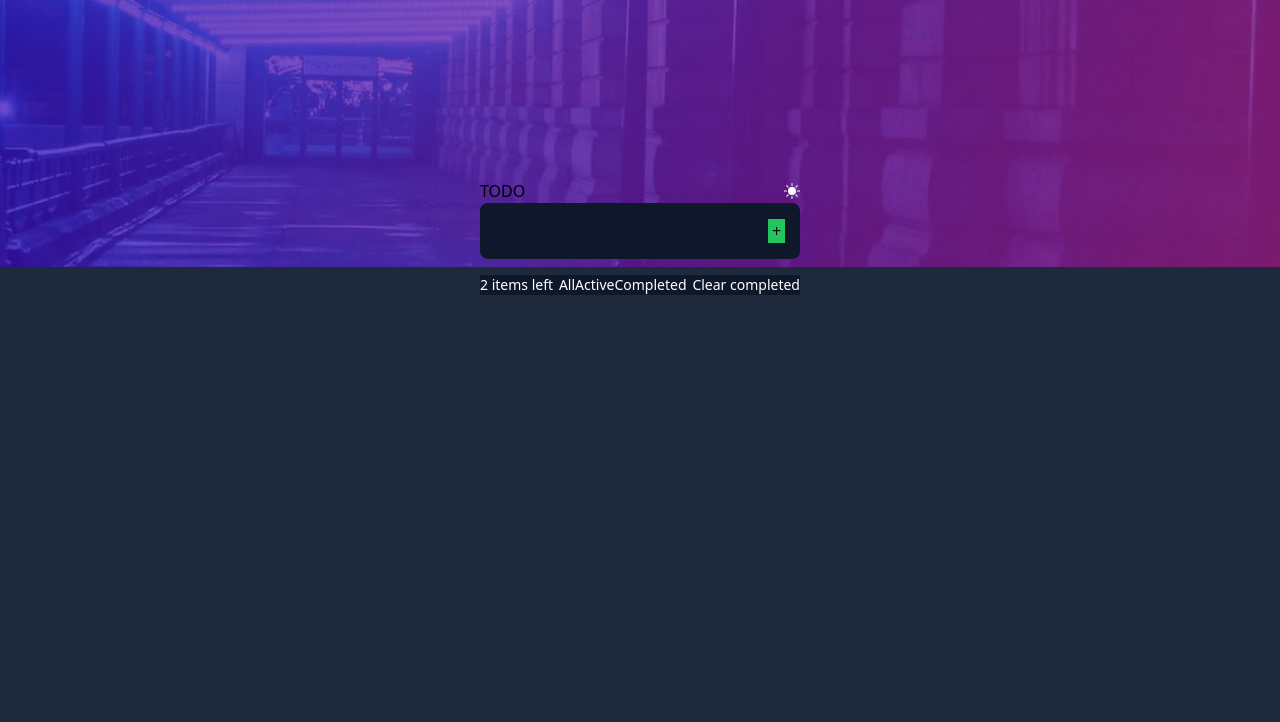
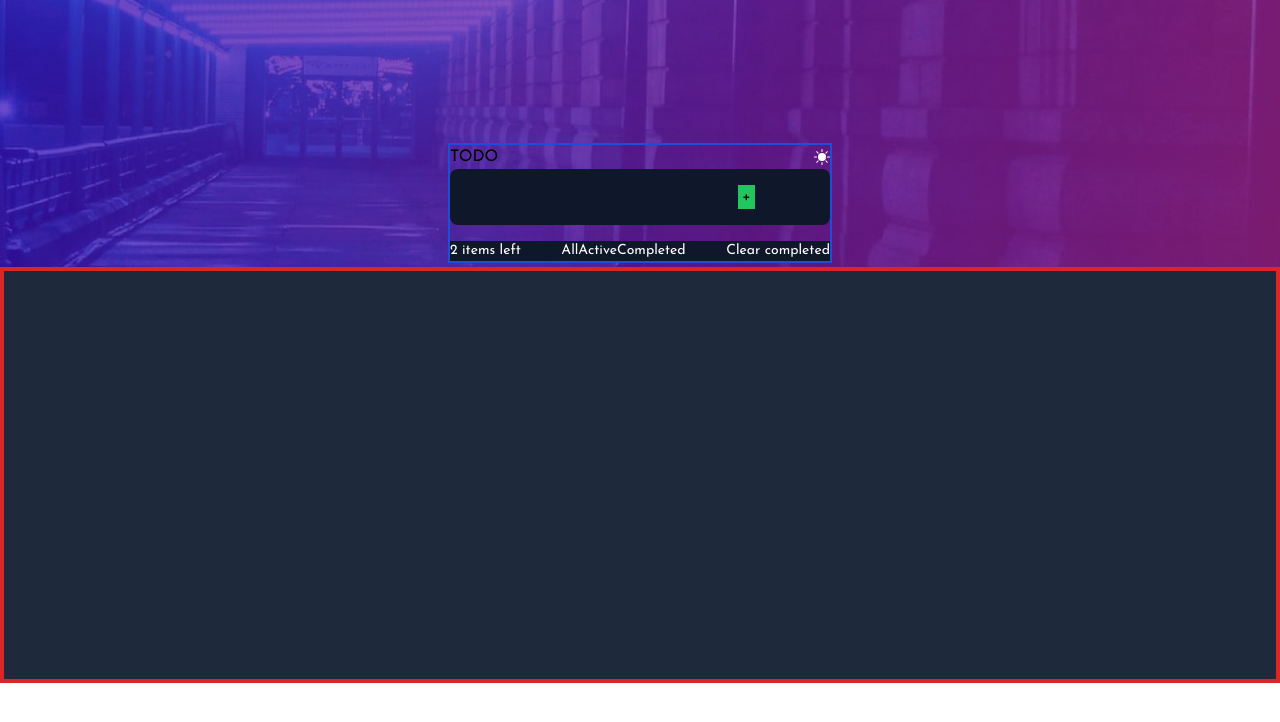
Before and after one commit to WilsonTomisin/todo-app-challenge, a React (Create React App) app: page / in a window 1280 px wide. Shown: the top 722 px of the page. Built offline with nearby package versions, Linux system fonts and the light colour scheme; the HTML template or start-up script is replaced by a standard one.

Commit message:
fixed the postioning problem

```diff
--- a/src/App.js
+++ b/src/App.js
@@ -1,4 +1,5 @@
 import React from 'react';
+import './styles/App.css';
 import darkImg from './images/bg-desktop-dark.jpg'
 import lightImg from './images/bg-desktop-light.jpg'
 import { Todo } from './components/Todo';
@@ -12,9 +13,10 @@ const App = () => {
   const lightTheme = islight? 'bg-white'  : 'bg-slate-800'
   const lightBg = islight ? lightImg : darkImg
   return (
-    <div className={`h-screen w-full relative ${lightTheme}`}>
+    <div className={`h-auto w-full ${lightTheme} body`}>
       <img src={lightBg}/>
-      <div className=' absolute left-1/2 -translate-x-1/2 -translate-y-2/3'>
+      <div className=' h-full flex items-center justify-center pb-72 border-4 border-red-600 todo-container'>
+
         <Todo setLight = {setLight} islight= {islight}/>
       </div>
     </div>
--- a/src/components/Todo.jsx
+++ b/src/components/Todo.jsx
@@ -29,7 +29,7 @@ export const Todo = ({islight, setLight}) => {
     const [ todo , setTodo] = useState(initialstate.todo)
 
   return (
-    <div className=' p-8 w-96 todo'>
+    <div className=' relative -top-32 w-96 todo border-2 border-blue-700 '>
       <div className=' flex items-center justify-between'>
         <h1 className=''>TODO</h1>
         <button className=' bg-transparent text-white rounded-xl' onClick={(e)=>{
--- a/src/components/Todolist.jsx
+++ b/src/components/Todolist.jsx
@@ -6,7 +6,10 @@ export const Todolist = ({list, dispatch}) => {
         { list.todo.map((item, index)=>{
             return(
                 <div key={index} className=' py-4 border-b border-white flex items-center justify-between'>
-                    <input type="checkbox" name="" id="" className='' />
+                    <label className="custom-checkbox">
+                        <input type="checkbox"/>
+                        <span className="checkmark"></span>
+                    </label>
                     <span className=' p-8 text-left'>{item.text}</span>
                     <button onClick={(e)=>{
                         e.preventDefault();
--- /dev/null
+++ b/src/styles/App.css
@@ -0,0 +1,10 @@
+@import url('https://fonts.googleapis.com/css2?family=Josefin+Sans:wght@400;700&display=swap');
+
+.body{
+    font-family: 'Josefin Sans', sans-serif;
+
+}
+
+.todo-container{
+    min-height: calc( 100vh- padding-top(300px));
+}
--- a/src/styles/todo.css
+++ b/src/styles/todo.css
@@ -1,3 +1,50 @@
 .todo{
-    min-height: calc(100vh- 100px);
+    /* min-height: calc(100vh- 100px); */
 }
+
+.custom-checkbox {
+    position: relative;
+    padding-left: 30px;
+    cursor: pointer;
+    }
+
+    .custom-checkbox input {
+    position: absolute;
+    opacity: 0;
+    cursor: pointer;
+    }
+
+    .checkmark {
+    position: absolute;
+    top: 0;
+    left: 0;
+    height: 20px;
+    width: 20px;
+    background: linear-gradient( hsl(192, 100%, 67%) , hsl(280, 87%, 65%));
+    border: 1px solid #aaa;
+    border-radius: 50%;
+    }
+
+    .custom-checkbox:hover input ~ .checkmark {
+    background: linear-gradient( hsl(192, 100%, 67%) , hsl(280, 87%, 65%))
+    }
+
+    .custom-checkbox input:checked ~ .checkmark {
+    background: linear-gradient( hsl(192, 100%, 67%) , hsl(280, 87%, 65%)) ;
+    border-color: #2196F3;
+    }
+
+    .checkmark:after {
+    content: "";
+    position: absolute;
+    display: none;
+    }
+
+    .custom-checkbox input:checked ~ .checkmark:after {
+    display: block;
+    content: "\2713";
+    color: white;
+    font-size: 14px;
+    top: 3px;
+    left: 6px;
+    }
```
Also changed, not shown: src/App.css (added).
